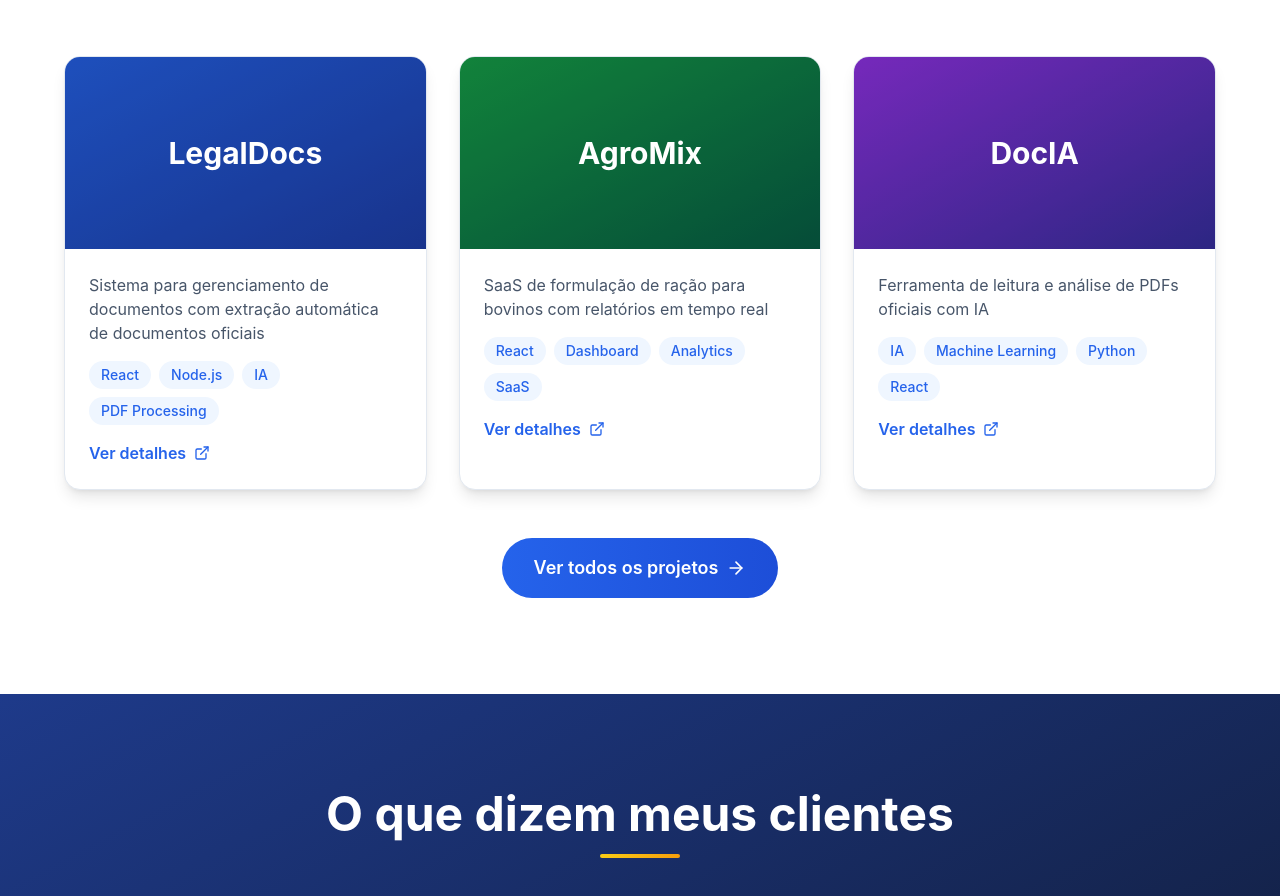
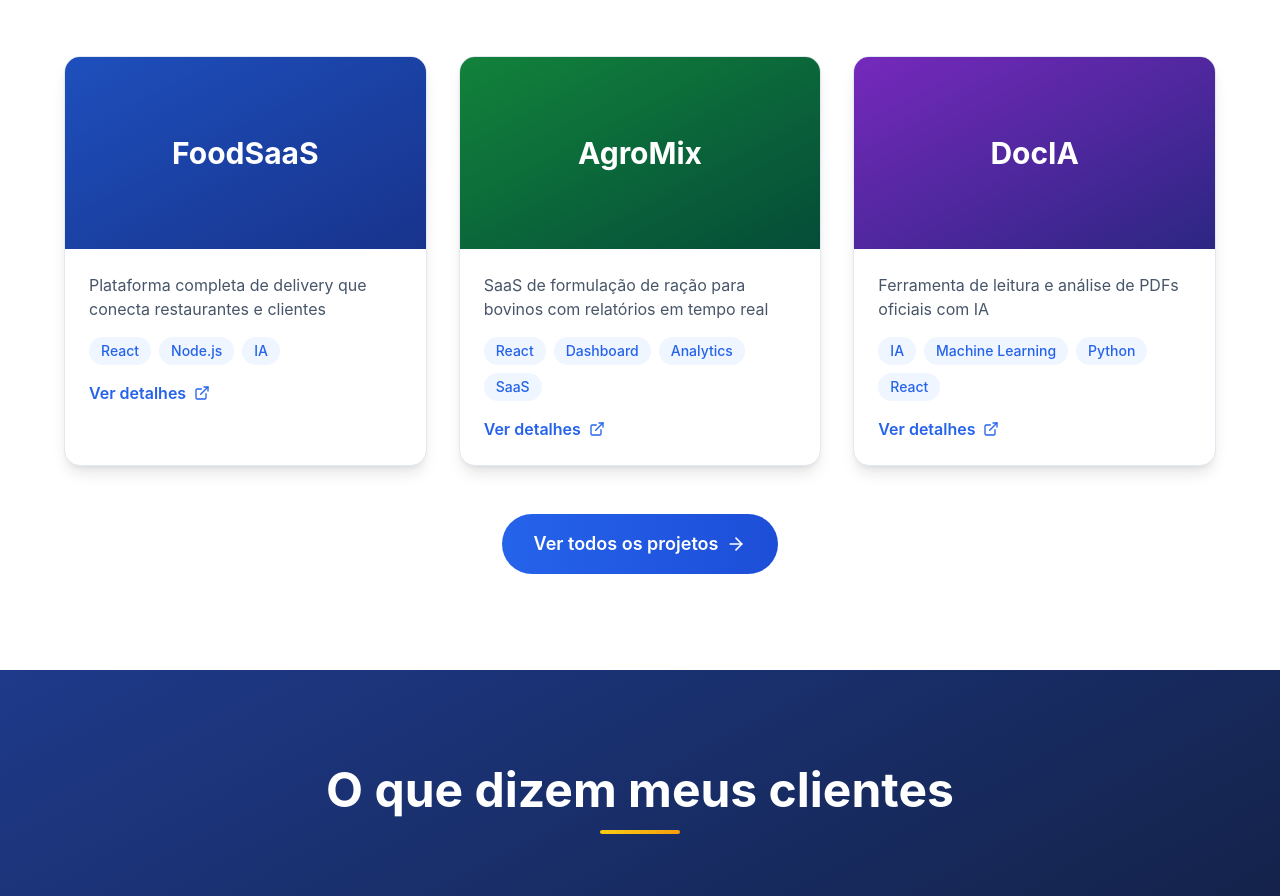
Before and after one commit to leandroricke100/portifolio-2025, a React (Vite) app: page / in a window 1280 px wide. Shown: the part 2820-3716 px from the top of the page. Built offline with nearby package versions, Linux system fonts and the light colour scheme.

Commit message:
link para projeto de food

```diff
--- a/src/components/Portfolio.jsx
+++ b/src/components/Portfolio.jsx
@@ -11,10 +11,11 @@ const Portfolio = () => {
 
   const projects = [
     {
-      title: 'LegalDocs',
-      description: 'Sistema para gerenciamento de documentos com extração automática de documentos oficiais',
-      tags: ['React', 'Node.js', 'IA', 'PDF Processing'],
-      gradient: 'from-blue-600 to-blue-800'
+      title: 'FoodSaaS',
+      description: 'Plataforma completa de delivery que conecta restaurantes e clientes',
+      tags: ['React', 'Node.js', 'IA'],
+      gradient: 'from-blue-600 to-blue-800',
+      link: 'https://foodsaas.vercel.app/'
     },
     {
       title: 'AgroMix',
@@ -37,6 +38,8 @@ const Portfolio = () => {
       duration: 3000,
     });
   };
+
+  const actionClasses = "flex items-center gap-2 text-blue-600 font-semibold hover:gap-3 transition-all";
 
   return (
     <section id="projetos" className="py-24 bg-white" ref={ref}>
@@ -82,13 +85,25 @@ const Portfolio = () => {
                   ))}
                 </div>
 
+                {project.link ? (
+                  <a
+                    href={project.link}
+                    target="_blank"
+                    rel="noopener noreferrer"
+                    className={actionClasses}
+                  >
+                    Ver detalhes
+                    <ExternalLink size={16} />
+                  </a>
+                ) : (
                   <button
                     onClick={handleViewAll}
-                  className="flex items-center gap-2 text-blue-600 font-semibold hover:gap-3 transition-all"
+                    className={actionClasses}
                   >
                     Ver detalhes
                     <ExternalLink size={16} />
                   </button>
+                )}
               </div>
             </motion.div>
           ))}
```
Lines whose indentation alone changed are shown as unchanged.
